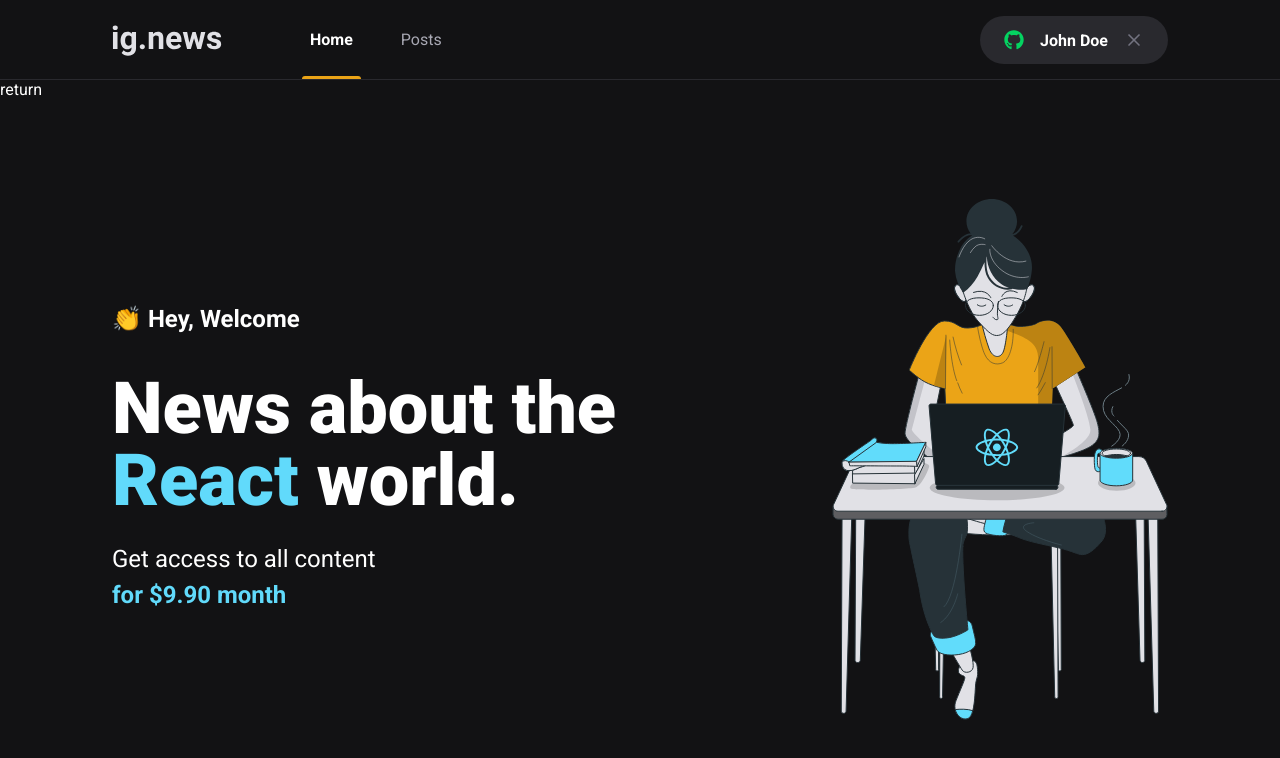
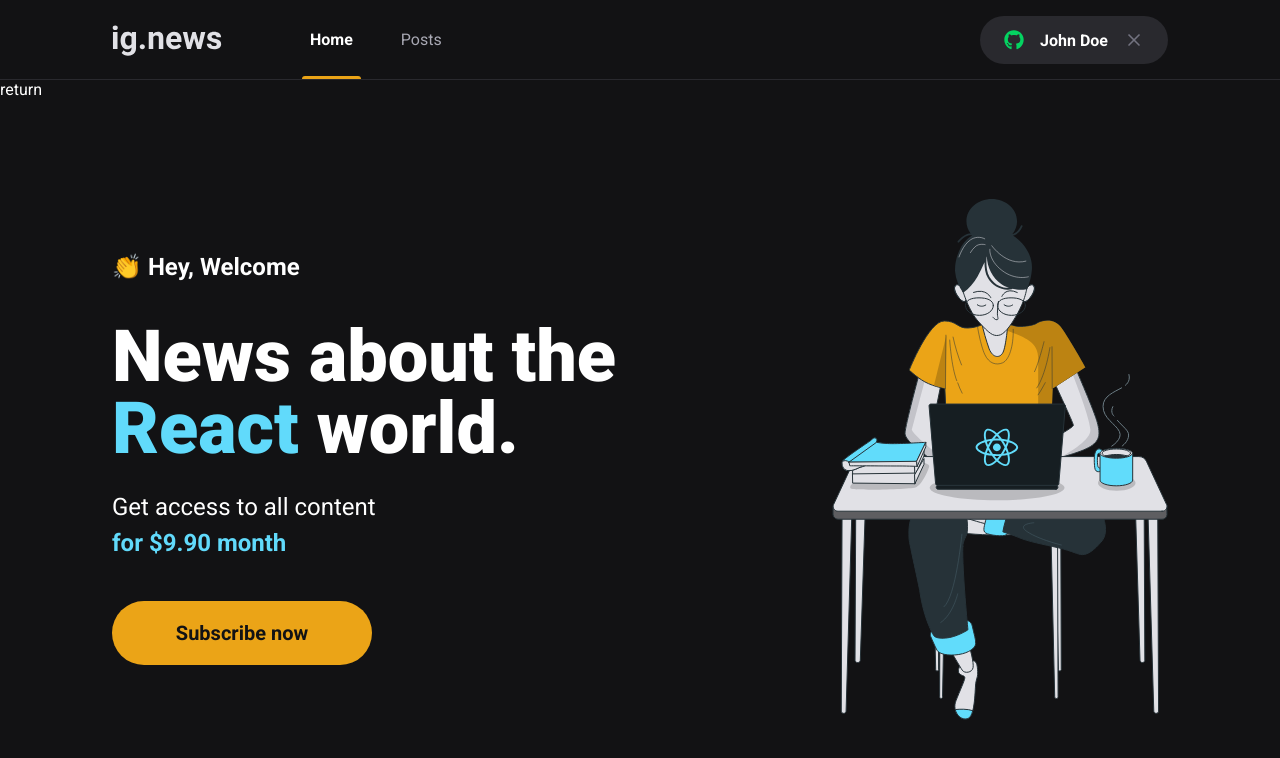
Before and after one commit to honzcha/ignite-aulas, a Next.js app in the folder 03_Next/01_intro/not-substack/: page / in a window 1280 px wide. Shown: the top 758 px of the page. Built offline with nearby package versions, Linux system fonts and the light colour scheme.

Commit message:
24-jun-2021

```diff
--- a/03_Next/01_intro/not-substack/src/components/SubscribeButton/index.tsx
+++ b/03_Next/01_intro/not-substack/src/components/SubscribeButton/index.tsx
@@ -0,0 +1,14 @@
+import styles from './styles.module.scss';
+
+export function SubscribeButton() {
+  return (
+    <button
+      type="button"
+      className={styles.subscribeButton}
+    >
+
+      Subscribe now
+
+    </button>
+  )
+}
--- a/03_Next/01_intro/not-substack/src/components/SubscribeButton/styles.module.scss
+++ b/03_Next/01_intro/not-substack/src/components/SubscribeButton/styles.module.scss
@@ -0,0 +1,20 @@
+.subscribeButton {
+  width: 260px;
+  height: 4rem;
+  border: 0;
+  border-radius: 2rem;
+  background: var(--yellow-500);
+  color: var(--grey-900);
+  font-size: 1.25rem;
+  font-weight: bold;
+
+  display: flex;
+  align-items: center;
+  justify-content: center;
+
+  transition: filter 0.2s;
+
+  &:hover {
+    filter: brightness(0.8);
+  }
+}
--- a/03_Next/01_intro/not-substack/src/pages/home.module.scss
+++ b/03_Next/01_intro/not-substack/src/pages/home.module.scss
@@ -40,4 +40,8 @@
       font-weight: bold;
     }
   }
+
+  button {
+    margin-top: 2.5rem;
+  }
 }
--- a/03_Next/01_intro/not-substack/src/pages/index.tsx
+++ b/03_Next/01_intro/not-substack/src/pages/index.tsx
@@ -1,5 +1,6 @@
 import Head from 'next/head'
 import React from 'react'
+import { SubscribeButton } from '../components/SubscribeButton';
 
 import styles from './home.module.scss';
 
@@ -19,6 +20,7 @@
               Get access to all content <br />
               <span>for $9.90 month</span>
             </p>
+            <SubscribeButton />
           </section>
 
           <img src="/images/avatar.svg" alt="Girl Coding"/>
```
